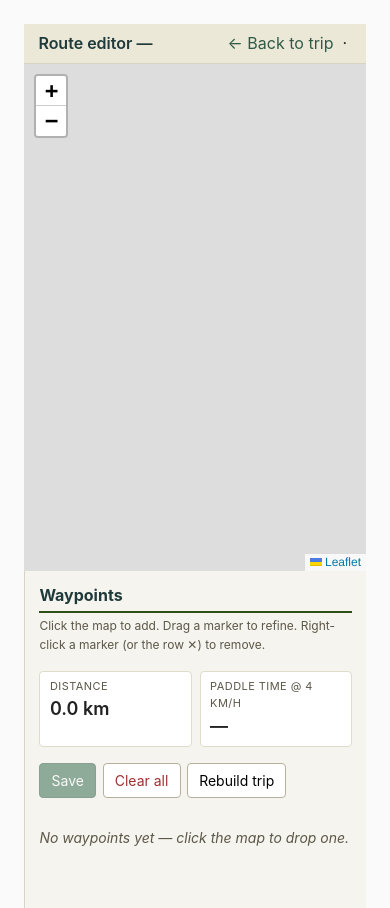
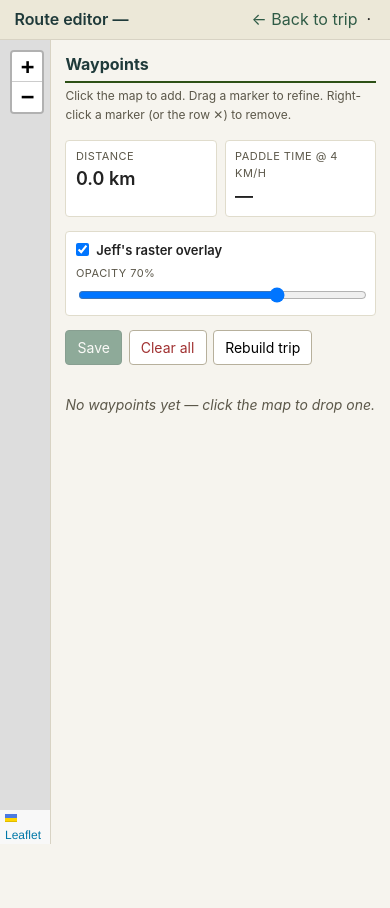
Before and after one commit to alex-nedelkoff/camping-planner, a Python web app: template app/templates/route_edit.html in a window 390 px wide. After the commit the page ends 844 px from the top, so only its background shows below. Run offline with Jinja, Linux system fonts and the light colour scheme; the template is opened without the code that fills it, so the values that code supplies are empty.

Commit message:
feat(route-edit): full-viewport layout + Jeff's raster overlay with opacity slider
- Layout: reset body margin and switch the page to a flex column so the
  map/sidebar grid fills 100vh exactly. min-height: 0 lets the grid
  shrink correctly inside the flex parent.
- Overlays: removed 'OSM lakes (named)' and "Jeff's lakes (detailed)";
  kept OSM portages + CanVec lakes. CanVec is now on by default.
- Jeff's raster: new GET /api/raster/{park}.jpg serves the bundled
  jeffs_osm_overlay_raster.jpg via FileResponse (resolved via the same
  parent-repo fallback as the GeoJSON caches). Wired as a Leaflet
  imageOverlay at 70% opacity by default, with a sidebar checkbox +
  slider that two-way-sync with the layer control.

Co-Authored-By: Claude Opus 4.7 <noreply@anthropic.com>

```diff
--- a/app/static/js/route_edit.js
+++ b/app/static/js/route_edit.js
@@ -20,11 +20,27 @@ const baseTopo = L.tileLayer(
   },
 );
 
-// Overlay layers — populated async from /api/lakes/{park}.
-const overlayLakesOSM = L.layerGroup();
-const overlayLakesJeffs = L.layerGroup();
+// Overlay layers. OSM portages stay as a thin reference overlay; CanVec is
+// the only lake layer (richer than OSM, less noisy than Jeff's polygons).
 const overlayLakesCanvec = L.layerGroup();
 const overlayPortagesOSM = L.layerGroup();
+
+// Jeff's raster mosaic — added immediately so the layer control can list it
+// even before the lake GeoJSON arrives.
+const rasterLayer = RASTER_URL
+  ? L.imageOverlay(RASTER_URL, RASTER_BOUNDS, { opacity: 0.7 })
+  : null;
+if (rasterLayer) rasterLayer.addTo(map);
+
+const overlayDefs = {
+  "Jeff's raster": rasterLayer,
+  'OSM portages': overlayPortagesOSM,
+  'CanVec lakes': overlayLakesCanvec,
+};
+// Drop any null entries (e.g. raster unavailable) before handing to the control.
+const overlays = Object.fromEntries(
+  Object.entries(overlayDefs).filter(([, v]) => v !== null),
+);
 
 const layersControl = L.control.layers(
   {
@@ -32,23 +48,12 @@ const layersControl = L.control.layers(
     'Esri satellite': baseEsri,
     'OpenTopoMap': baseTopo,
   },
-  {
-    'OSM lakes (named)': overlayLakesOSM,
-    'OSM portages': overlayPortagesOSM,
-    'CanVec lakes (NRCan)': overlayLakesCanvec,
-    "Jeff's lakes (detailed)": overlayLakesJeffs,
-  },
+  overlays,
   { collapsed: false, position: 'topright' },
 ).addTo(map);
 
-function styleLake(source) {
-  if (source === 'jeffs') {
-    return { color: '#a03030', weight: 1, fillColor: '#a03030', fillOpacity: 0.10, interactive: false };
-  }
-  if (source === 'canvec') {
-    return { color: '#2e7d32', weight: 1, fillColor: '#2e7d32', fillOpacity: 0.10, interactive: false };
-  }
-  return { color: '#1565c0', weight: 1, fillColor: '#1565c0', fillOpacity: 0.12, interactive: false };
+function styleLake() {
+  return { color: '#2e7d32', weight: 1, fillColor: '#2e7d32', fillOpacity: 0.10, interactive: false };
 }
 
 function stylePortage() {
@@ -64,12 +69,7 @@ async function loadOverlays() {
     }
     const data = await r.json();
     if (data.osm) {
-      const fc = data.osm;
-      L.geoJSON(fc, {
-        filter: (f) => f.properties.kind === 'lake',
-        style: () => styleLake('osm'),
-      }).addTo(overlayLakesOSM);
-      L.geoJSON(fc, {
+      L.geoJSON(data.osm, {
         filter: (f) => f.properties.kind === 'portage',
         style: stylePortage,
         onEachFeature: (f, layer) => {
@@ -78,25 +78,49 @@ async function loadOverlays() {
           layer.bindTooltip(lbl, { sticky: true });
         },
       }).addTo(overlayPortagesOSM);
-      overlayLakesOSM.addTo(map);     // on by default
       overlayPortagesOSM.addTo(map);  // on by default
     }
     if (data.canvec) {
-      L.geoJSON(data.canvec, {
-        style: () => styleLake('canvec'),
-      }).addTo(overlayLakesCanvec);
-      // off by default — CanVec is dense; toggle on for richer hydrography
-    }
-    if (data.jeffs) {
-      L.geoJSON(data.jeffs, {
-        style: () => styleLake('jeffs'),
-      }).addTo(overlayLakesJeffs);
-      // off by default — Jeff's is denser and noisier; toggle in if you want it
+      L.geoJSON(data.canvec, { style: styleLake }).addTo(overlayLakesCanvec);
+      overlayLakesCanvec.addTo(map);  // on by default
     }
   } catch (err) {
     console.warn('Overlay load failed:', err);
   }
 }
+
+// ── Raster opacity slider in the sidebar ───────────────────────────────────
+(function wireRasterControls() {
+  const onBox = document.getElementById('raster-on');
+  const slider = document.getElementById('raster-opacity');
+  const label = document.getElementById('raster-opacity-val');
+  if (!rasterLayer) {
+    onBox.disabled = true;
+    slider.disabled = true;
+    label.textContent = 'n/a';
+    return;
+  }
+  onBox.addEventListener('change', () => {
+    if (onBox.checked) {
+      rasterLayer.addTo(map);
+    } else {
+      map.removeLayer(rasterLayer);
+    }
+  });
+  slider.addEventListener('input', (ev) => {
+    const v = parseFloat(ev.target.value);
+    label.textContent = String(Math.round(v * 100));
+    rasterLayer.setOpacity(v);
+    if (v > 0 && !onBox.checked) {
+      onBox.checked = true;
+      rasterLayer.addTo(map);
+    }
+  });
+  // Keep checkbox + Leaflet layer-control checkbox in sync when toggled
+  // via the layer control instead of the sidebar.
+  map.on('overlayadd', (ev) => { if (ev.layer === rasterLayer) onBox.checked = true; });
+  map.on('overlayremove', (ev) => { if (ev.layer === rasterLayer) onBox.checked = false; });
+})();
 
 loadOverlays();
 
--- a/app/templates/route_edit.html
+++ b/app/templates/route_edit.html
@@ -5,16 +5,31 @@
 {% block head_extra %}
 <link rel="stylesheet" href="https://unpkg.com/leaflet@1.9.4/dist/leaflet.css">
 <style>
+  /* Reset the browser default body margin so the layout actually fills 100vh.
+     base.html doesn't set this; without it, 8px ends up below the fold. */
+  html, body { margin: 0; padding: 0; height: 100%; overflow: hidden; }
+  body { display: flex; flex-direction: column; }
+
+  .top-bar {
+    flex: 0 0 auto;
+    padding: 0.45rem 0.9rem;
+    background: #ece8d8;
+    border-bottom: 1px solid #d8d3c4;
+    display: flex; justify-content: space-between; align-items: center;
+  }
+  .top-bar h1 { font-size: 16px; margin: 0; font-weight: 600; }
+  .top-bar a { color: #2f5b46; text-decoration: none; }
+  .top-bar a:hover { text-decoration: underline; }
+
+  /* Fill all remaining vertical space below the top bar. */
   .route-edit-layout {
+    flex: 1 1 auto;
+    min-height: 0;            /* let the grid actually shrink in a flex parent */
     display: grid;
-    grid-template-columns: 1fr 320px;
-    gap: 0;
-    height: calc(100vh - 56px);
-  }
-  @media (max-width: 800px) {
-    .route-edit-layout { grid-template-columns: 1fr; grid-template-rows: 60vh 40vh; height: calc(100vh - 56px); }
+    grid-template-columns: 1fr 340px;
   }
   #map { width: 100%; height: 100%; cursor: crosshair; }
+
   .sidebar {
     background: #f6f4ee;
     border-left: 1px solid #d8d3c4;
@@ -25,15 +40,27 @@
   }
   .sidebar h2 { margin: 0 0 0.25rem; font-size: 16px; }
   .sidebar .meta { color: #5b5749; font-size: 12px; margin-bottom: 0.5rem; }
+
   .stats { display: grid; grid-template-columns: 1fr 1fr; gap: 0.5rem; margin: 0.5rem 0; }
   .stat-box { background: #ffffff; border: 1px solid #e0dccc; padding: 0.4rem 0.6rem; border-radius: 4px; }
   .stat-box .label { font-size: 11px; color: #5b5749; text-transform: uppercase; letter-spacing: 0.04em; }
   .stat-box .value { font-size: 18px; font-weight: 600; }
+
   .controls { display: flex; gap: 0.4rem; margin: 0.5rem 0; flex-wrap: wrap; }
   .controls button { font: inherit; padding: 0.35rem 0.7rem; border: 1px solid #b7b09c; background: #fff; border-radius: 4px; cursor: pointer; }
   .controls button.primary { background: #3a6f55; color: #fff; border-color: #2f5b46; }
   .controls button.primary:disabled { opacity: 0.55; cursor: default; }
   .controls button.danger { color: #a03030; }
+
+  .raster-control {
+    background: #fff; border: 1px solid #e0dccc; border-radius: 4px;
+    padding: 0.45rem 0.6rem; margin: 0.4rem 0; font-size: 13px;
+  }
+  .raster-control .label { font-size: 11px; color: #5b5749; text-transform: uppercase; letter-spacing: 0.04em; margin-bottom: 0.15rem; }
+  .raster-control input[type=range] { width: 100%; }
+  .raster-control .row { display: flex; align-items: center; gap: 0.45rem; }
+  .raster-control .row input[type=checkbox] { margin: 0; }
+
   ol.wp-list { list-style: none; padding: 0; margin: 0; }
   ol.wp-list li { display: grid; grid-template-columns: 1.6rem 1fr auto; gap: 0.3rem; padding: 0.35rem 0.4rem; border-bottom: 1px solid #ebe7d8; align-items: center; }
   ol.wp-list li.active { background: #fff8d8; }
@@ -42,24 +69,16 @@
   ol.wp-list .name:focus { background: #fff; outline: 1px solid #b7b09c; }
   ol.wp-list .del { background: none; border: none; cursor: pointer; color: #a03030; font-size: 16px; line-height: 1; padding: 0 4px; }
   ol.wp-list .del:hover { color: #d04040; }
+
   .empty { color: #5b5749; font-style: italic; padding: 0.4rem 0; }
   .status { font-size: 12px; color: #5b5749; min-height: 1.2em; }
   .status.error { color: #a03030; }
   .status.ok { color: #2f5b46; }
-  .top-bar { padding: 0.45rem 0.9rem; background: #ece8d8; border-bottom: 1px solid #d8d3c4; display: flex; justify-content: space-between; align-items: center; }
-  .top-bar a { color: #2f5b46; text-decoration: none; }
-  .top-bar a:hover { text-decoration: underline; }
-  .top-bar h1 { font-size: 16px; margin: 0; font-weight: 600; }
+
   .leaflet-marker-icon.wp-marker {
-    background: #3a6f55;
-    color: #fff;
-    border-radius: 50%;
-    text-align: center;
-    line-height: 26px;
-    font-weight: 700;
-    font-size: 12px;
-    border: 2px solid #fff;
-    box-shadow: 0 1px 4px rgba(0,0,0,0.4);
+    background: #3a6f55; color: #fff; border-radius: 50%;
+    text-align: center; line-height: 26px; font-weight: 700; font-size: 12px;
+    border: 2px solid #fff; box-shadow: 0 1px 4px rgba(0,0,0,0.4);
   }
 </style>
 {% endblock %}
@@ -90,6 +109,15 @@
       </div>
     </div>
 
+    <div class="raster-control">
+      <div class="row">
+        <input id="raster-on" type="checkbox" checked>
+        <label for="raster-on" style="font-weight:600;">Jeff's raster overlay</label>
+      </div>
+      <div class="label" style="margin-top:0.35rem;">Opacity <span id="raster-opacity-val">70</span>%</div>
+      <input id="raster-opacity" type="range" min="0" max="1" step="0.05" value="0.7">
+    </div>
+
     <div class="controls">
       <button id="btn-save" class="primary" disabled>Save</button>
       <button id="btn-clear" class="danger">Clear all</button>
@@ -113,6 +141,9 @@
   const CENTRE = [{{ centre_lat }}, {{ centre_lon }}];
   const ZOOM = {{ zoom }};
   const PADDLE_KMH = 4.0;
+  // Jeff's raster mosaic for Killarney — bounds copied from the original overlay.
+  const RASTER_URL = {{ raster_url | tojson }};
+  const RASTER_BOUNDS = {{ raster_bounds | tojson }};
 </script>
 <script src="/static/js/route_edit.js"></script>
 {% endblock %}
```
Also changed, not shown: app/routes/route_editor.py (+35 -1 lines).
